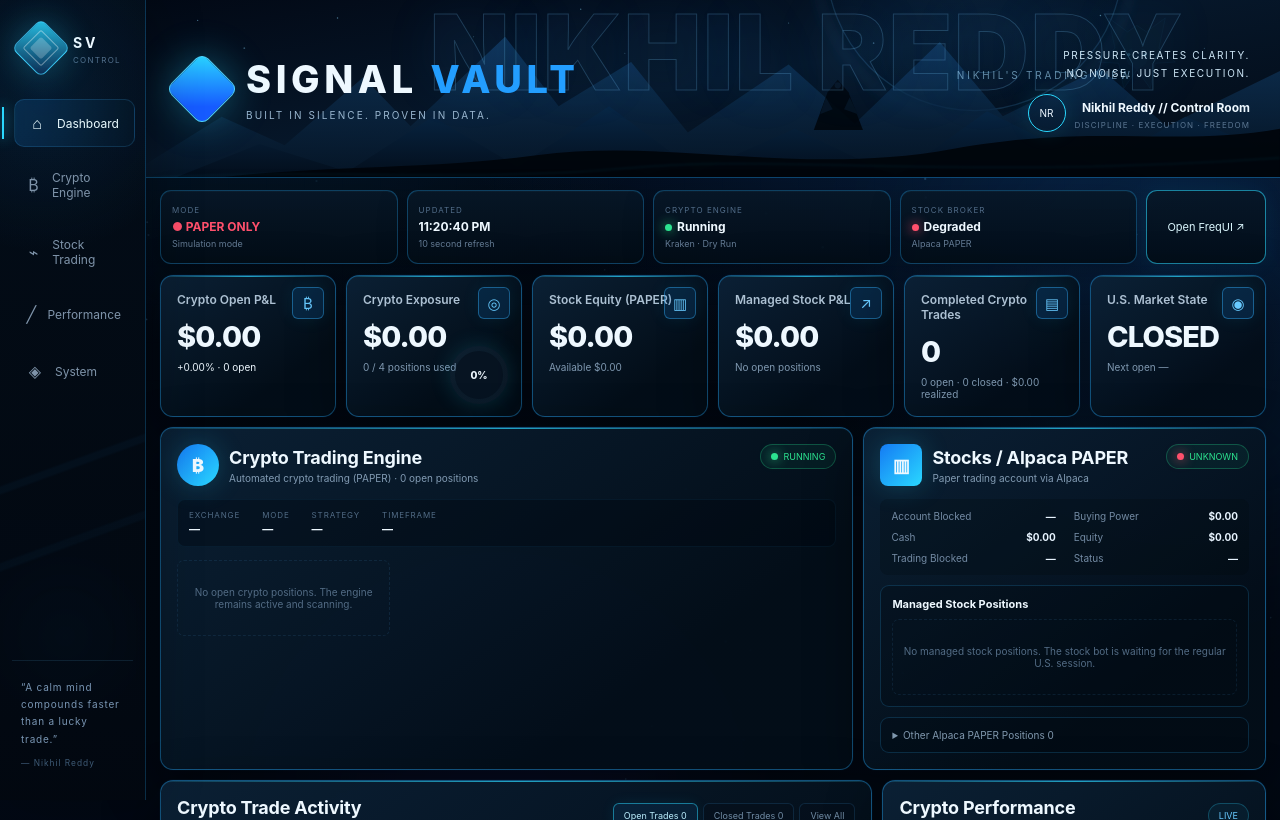
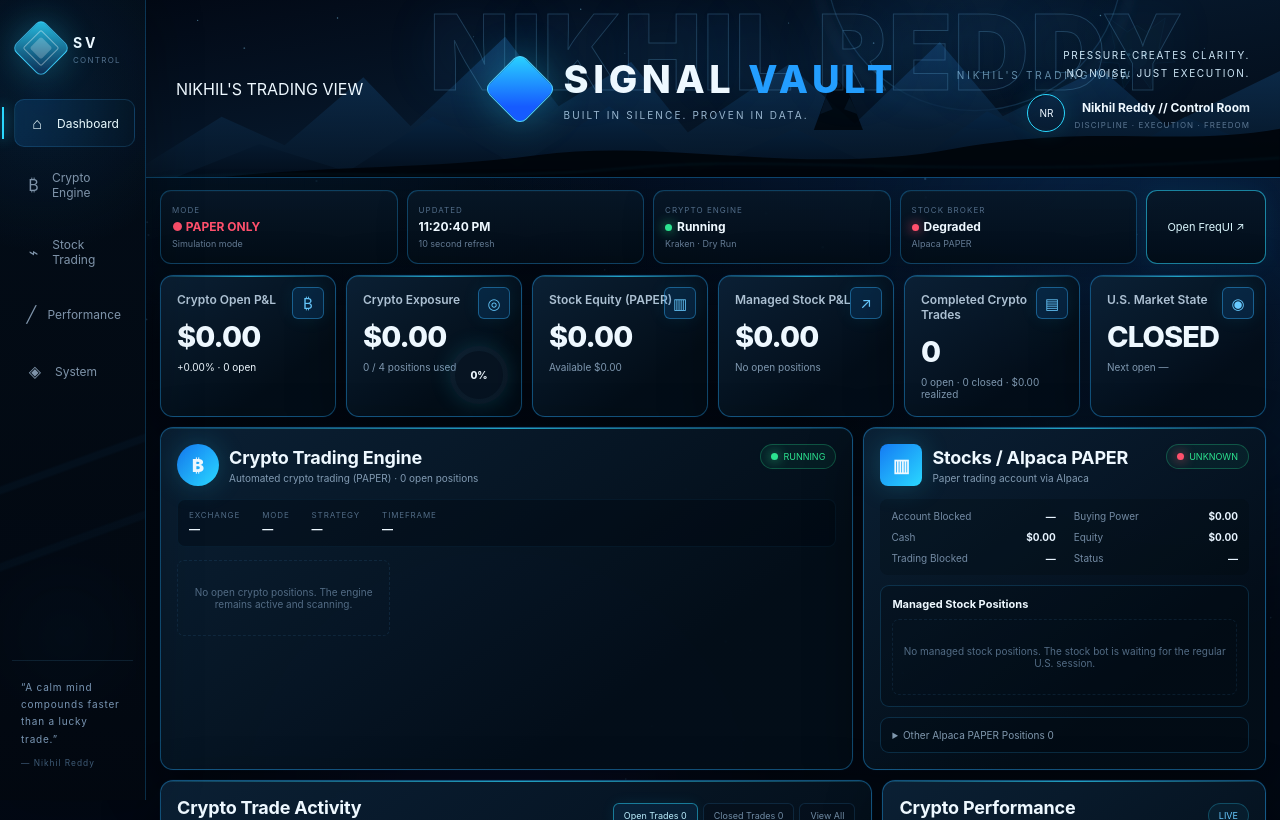
Before and after one commit to Nkreddy15/signal-vault, a Flask app: page / in a window 1280 px wide. Shown: the top 820 px of the page. Run offline with Flask 3, Linux system fonts and the light colour scheme; data that the repository does not hold is empty.

Commit message:
Phase 162: separate hero signature from watermark geometry

```diff
--- a/trading_stack/dashboard/templates/index.html
+++ b/trading_stack/dashboard/templates/index.html
@@ -41,6 +41,7 @@
           <div class="sentinel"></div>
         </div>
         <div class="watermark-name">NIKHIL REDDY</div>
+        <div class="hero-signature">NIKHIL'S TRADING VIEW</div>
         <div class="hero-brand">
           <div class="hero-logo"><span></span></div>
           <div>
```
